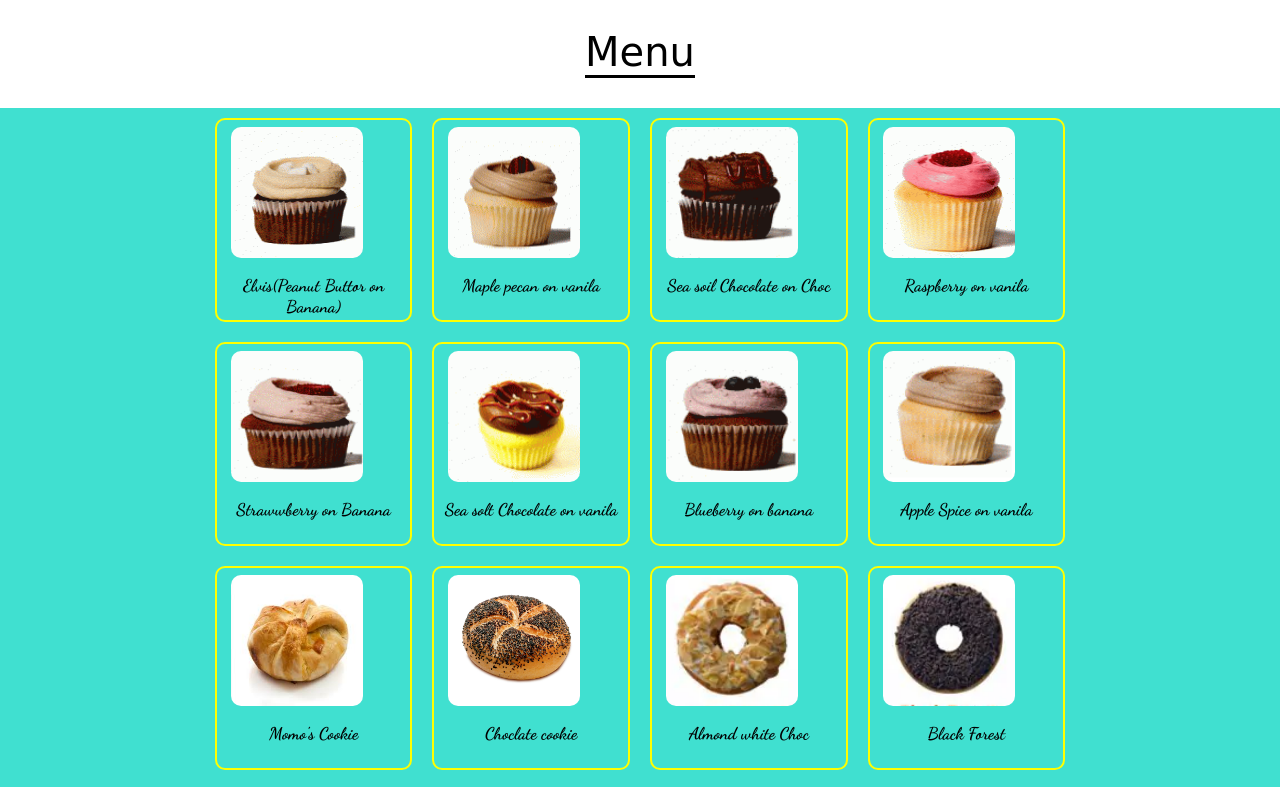
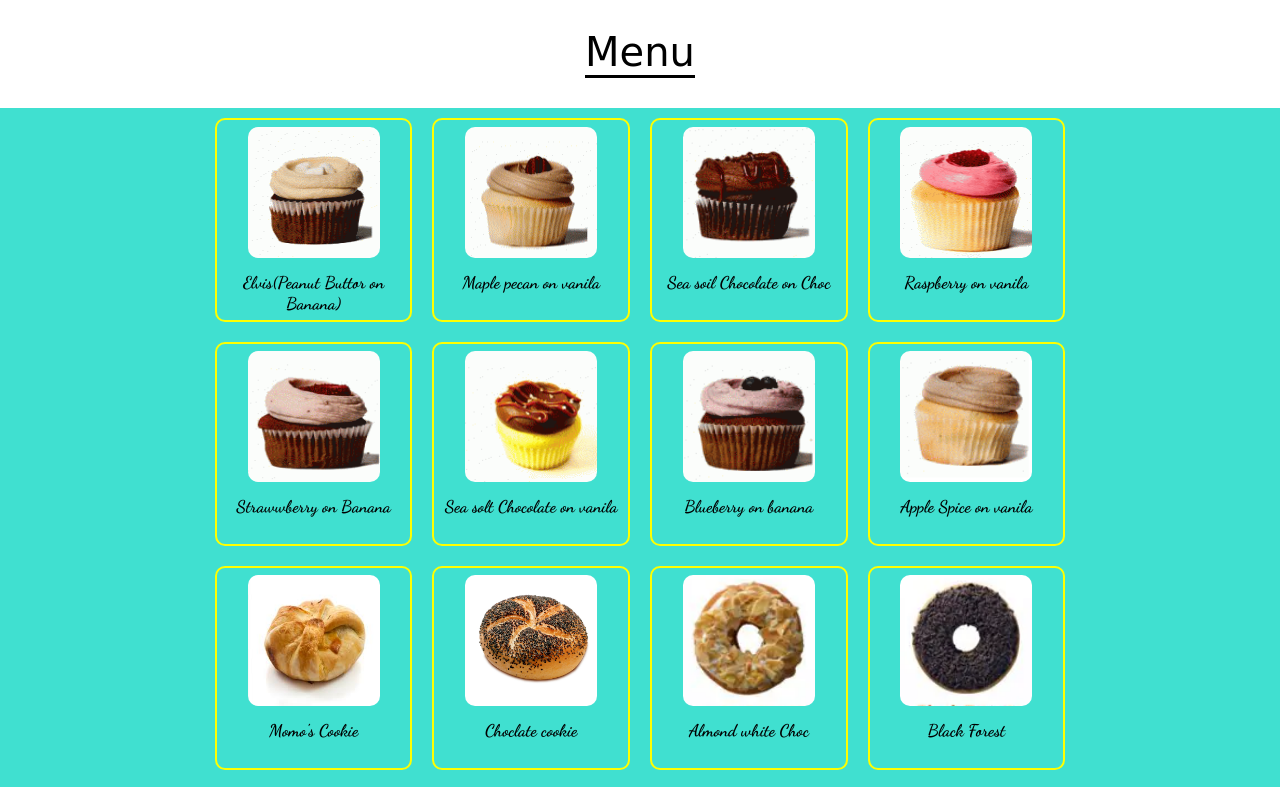
Before and after one commit to Amitsharma45/Frontend_-Bakery-and-Restaurant_GSBSP-BR09, a plain HTML site: page index.html in a window 1280 px wide. Shown: the part 1046-1833 px from the top of the page. Drawn offline with Linux system fonts and the light colour scheme; a web font is replaced by a local one.

Commit message:
Update style.css

```diff
--- a/css/style.css
+++ b/css/style.css
@@ -112,7 +112,7 @@ body{
     display: grid;
 }
 .men1 div img{
-    margin: 6.85px 13.725px;
+    margin: auto;
     border-radius: 10px;
     height: 131px;
     width: 132px;
```
